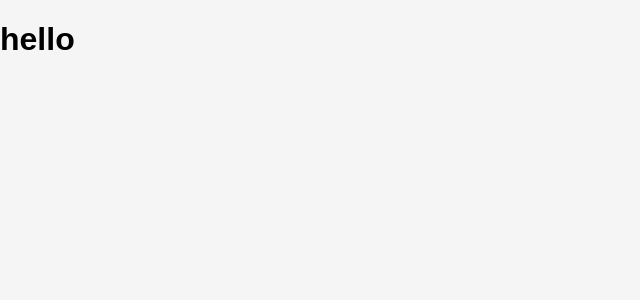
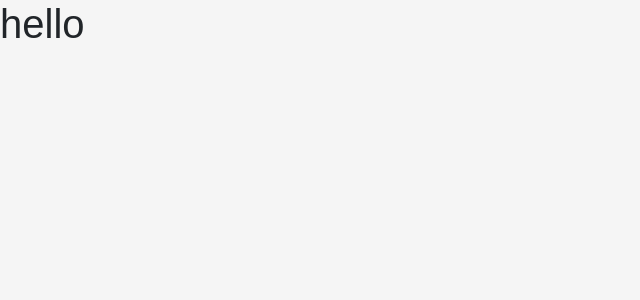
Before and after one commit to huynhnguyen1906/Reki-Teku, a Next.js app: page / in a window 1280 px wide. Shown: the top 300 px of the page, without its empty margins (0-640 px from the left). Built offline with nearby package versions, Linux system fonts and the light colour scheme; a web font is replaced by a local one.

Commit message:
Bootstrapをress CSS としてGlobalStyleに使う... ...Add _variables.scss: 色の関数などのグローバル設定はここに書く。

```diff
--- a/styles/GlobalStyles.scss
+++ b/styles/GlobalStyles.scss
@@ -1,4 +1,5 @@
-@import url(normalize.css);
+@import 'bootstrap/scss/bootstrap';
+@import 'variables';
 
 @import url('https://fonts.googleapis.com/css2?family=Kiwi+Maru&display=swap');
 
--- /dev/null
+++ b/styles/_variables.scss
@@ -0,0 +1,3 @@
+$primary-color: #f5f5f5;
+$secondary-color: #333;
+$tertiary-color: #910909;
```
